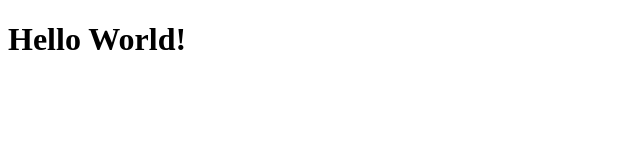
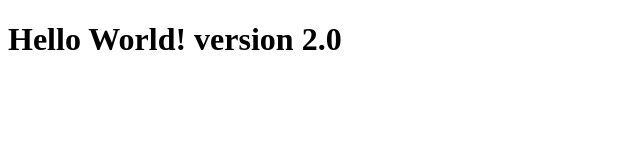
Before and after one commit to lauramontenegro/lauramontenegro.github.io, a plain HTML site: page index.html in a window 1280 px wide. Shown: the whole page, without its empty margins (0-640 px from the left). Drawn offline with Linux system fonts and the light colour scheme.

Commit message:
version 2.0

```diff
--- a/index.html
+++ b/index.html
@@ -2,6 +2,6 @@
 <html>
 
 <body>
-	<h1>Hello World!</h1>
+	<h1>Hello World! version 2.0</h1>
 </body>
 </html>
```
